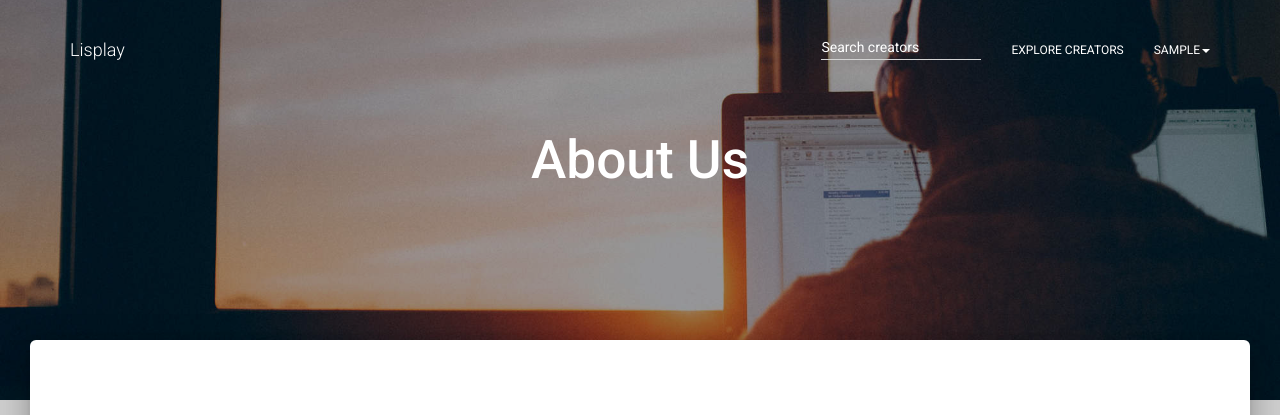
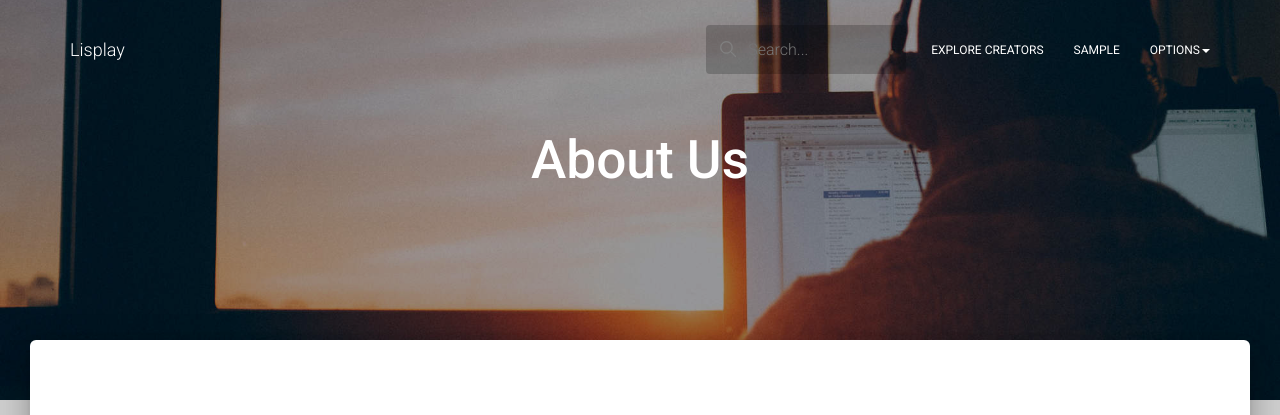
Before and after one commit to tanujnotes/lispay, a Django app: page /about/ in a window 1280 px wide. Shown: the top 415 px of the page. Run offline with Django 3.2, Linux system fonts and the light colour scheme; the visitor is signed in with stand-in values (Sample User, id 1); parts of the project's set-up code (start-up, migrations or seed data) failed here and were passed over; some libraries are stand-ins or nearby versions.

Commit message:
Changes in search bar and navigation bar

```diff
--- a/templates/regapp/base.html
+++ b/templates/regapp/base.html
@@ -28,22 +28,18 @@
     })(window,document,'script','https://www.google-analytics.com/analytics.js','ga');
     ga('create', 'UA-105850928-1', 'auto');
     ga('send', 'pageview');
-
-
-
-
     </script>
 
     <title>{% block title %}Lisplay{% endblock %}</title>
 
     <style>
     input[type=search] {
-        width: 160px;
+        width: 200px;
         box-sizing: border-box;
-        border: 2px solid #ccc;
+        border: 2px solid rgba(0,0,0,0.0);
         border-radius: 4px;
         font-size: 16px;
-        background-color: white;
+        background-color: rgba(0,0,0,0.2);
         background-image: url('{{ STATIC_URL }}img/searchicon.png');
         background-size: 20px 20px;
         background-position: 10px 12px;
@@ -54,12 +50,8 @@
     }
     input[type=search]:focus {
         width: 100%;
-        color: grey;
+        color: white;
     }
-
-
-
-
     </style>
 </head>
 
@@ -78,42 +70,31 @@
                     <span class="icon-bar"></span>
                     <span class="icon-bar"></span>
                 </button>
-                {% if user.is_authenticated %}
-                <a class="navbar-brand" href="{% url 'show_user_profile' user.username %}">Lisplay</a>
-                {% else %}
                 <a class="navbar-brand" href="{% url 'index' %}">Lisplay</a>
-                {% endif %}
             </div>
 
             <div class="collapse navbar-collapse" id="navigation-example">
                 <ul class="nav navbar-nav navbar-right">
-                    <li style="margin-top:0.3em;">
-                        <form class="form navbar-form navbar-right" role="search" method="post"
-                              action="{% url 'search' %}">
+                    <li style="margin-left:10px;margin-right:10px;">
+                        <form class="form" method="post" action="{% url 'search' %}">
                             {% csrf_token %}
-                            <div class="form-group is-empty">
-                                <input type="search" name="search" class="form-control" placeholder="Search creators"
-                                       value="{{ search_query }}">
-                                <span class="material-input"></span>
-                            </div>
+                            <input type="search" name="search" id="id_search" placeholder="Search...">
                         </form>
                     </li>
                     <li><a href="{% url 'explore_creators' 'all' %}">Explore creators</a></li>
 
                     {% if user.is_authenticated %}
+                    <li><a href="{% url 'show_user_profile' user.username %}">{{ user.username }}</a></li>
                     <li class="dropdown">
-                        <a href="#" class="dropdown-toggle" data-toggle="dropdown">{{ user.username }}<b
+                        <a href="#" class="dropdown-toggle" data-toggle="dropdown">Options<b
                                 class="caret"></b></a>
                         <ul class="dropdown-menu">
-                            <li><a href="{% url 'show_user_profile' user.username %}">
-                                My Profile
-                            </a></li>
-                            <li class="divider"></li>
                             <li><a href="{% url 'dashboard' %}">Dashboard</a></li>
                             <li><a href="{% url 'update_profile' %}">Edit Profile</a></li>
                             <li><a href="{% url 'creator_details' %}">Creator Details</a></li>
                             <li class="divider"></li>
                             <li><a href="{% url 'auth_password_change' %}">Change Password</a></li>
+                            <li class="divider"></li>
                             <li><a href="{% url 'auth_logout' %}">Logout</a></li>
                         </ul>
                     </li>
@@ -185,10 +166,6 @@
 			// the body of this function is in assets/material-kit.js
 			materialKit.initSliders();
         });
-
-
-
-
 </script>
 
 </body>
```
